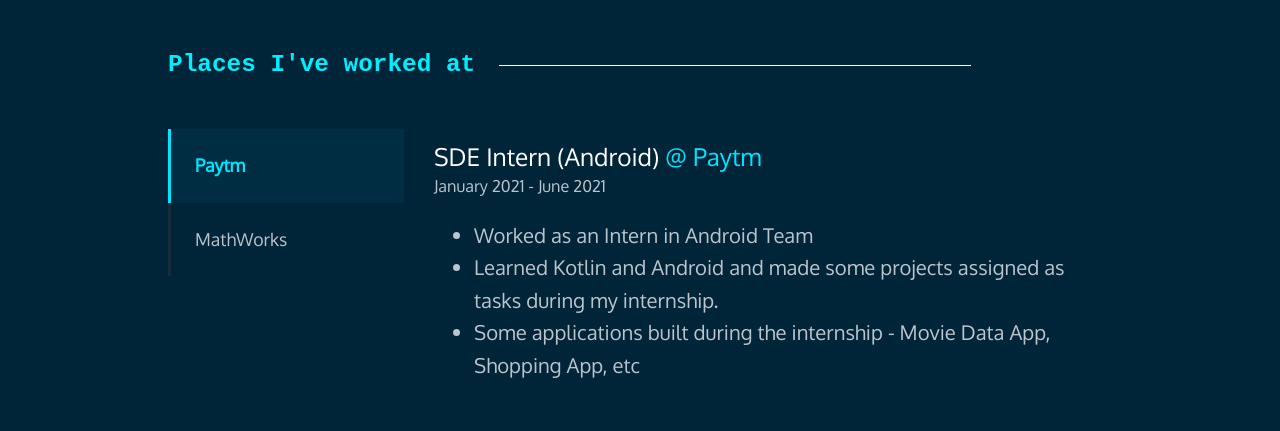
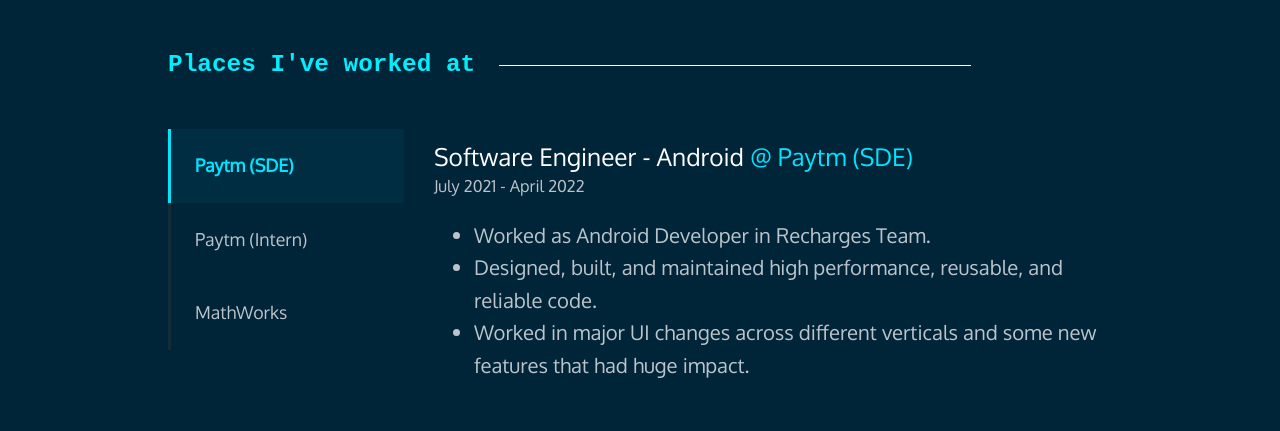
Before and after one commit to i-vishi/my-portfolio, a Next.js app: page / in a window 1280 px wide. Shown: the part 1560-1991 px from the top of the page. Built offline with nearby package versions, Linux system fonts and the light colour scheme; no server answers.

Commit message:
updated experience

```diff
--- a/components/Experience.js
+++ b/components/Experience.js
@@ -89,20 +89,20 @@
   const classes = useStyles();
 
   const data = [
-    // {
-    //   name: "Paytm",
-    //   id: "paytm-2",
-    //   position: "Software Engineer - Android",
-    //   url: "https://paytm.com",
-    //   timePeriod: "July 2021 - Present",
-    //   description: [
-    //     "Working as Android Developer",
-    //     "Some more points",
-    //     "Some more points",
-    //   ],
-    // },
     {
-      name: "Paytm",
+      name: "Paytm (SDE)",
+      id: "paytm-2",
+      position: "Software Engineer - Android",
+      url: "https://paytm.com",
+      timePeriod: "July 2021 - April 2022",
+      description: [
+        "Worked as Android Developer in Recharges Team.",
+        "Designed, built, and maintained high performance, reusable, and reliable code.",
+        "Worked in major UI changes across different verticals and some new features that had huge impact.",
+      ],
+    },
+    {
+      name: "Paytm (Intern)",
       id: "paytm-1",
       position: "SDE Intern (Android)",
       url: "https://paytm.com",
```
